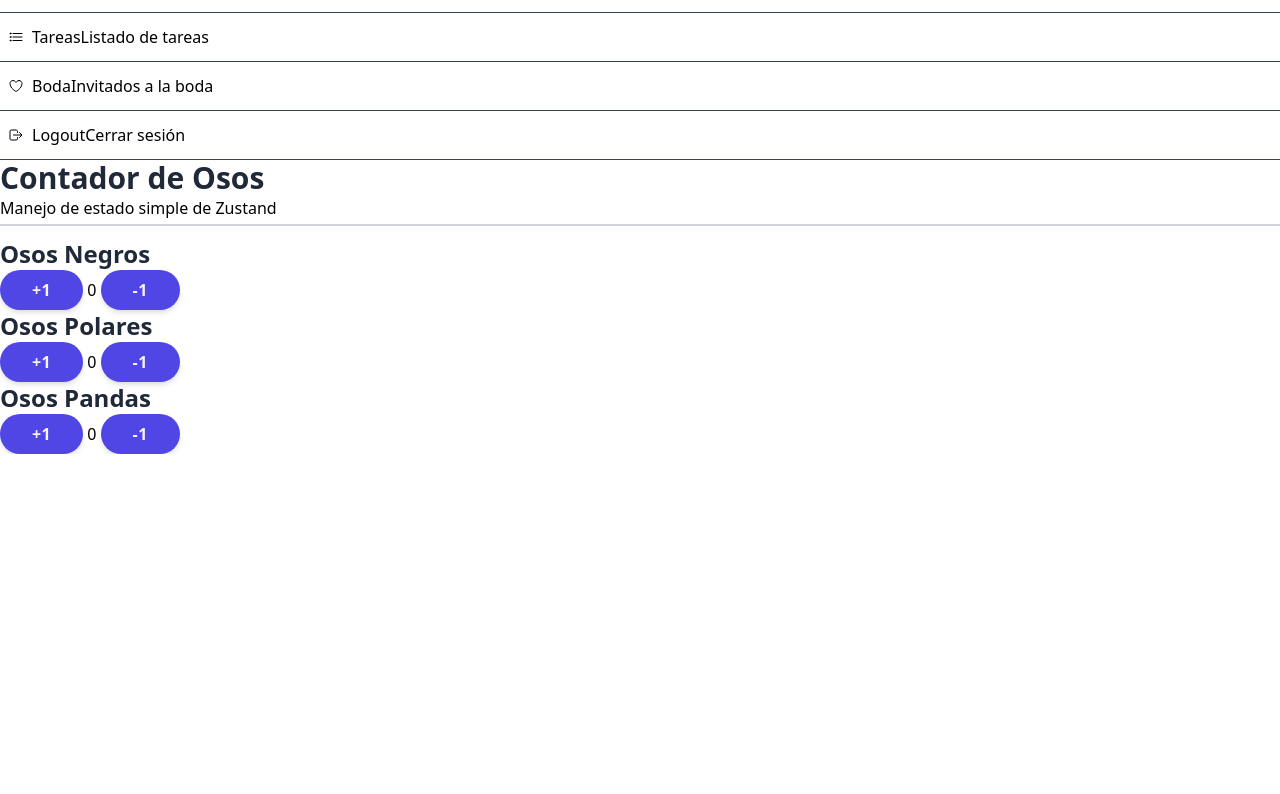
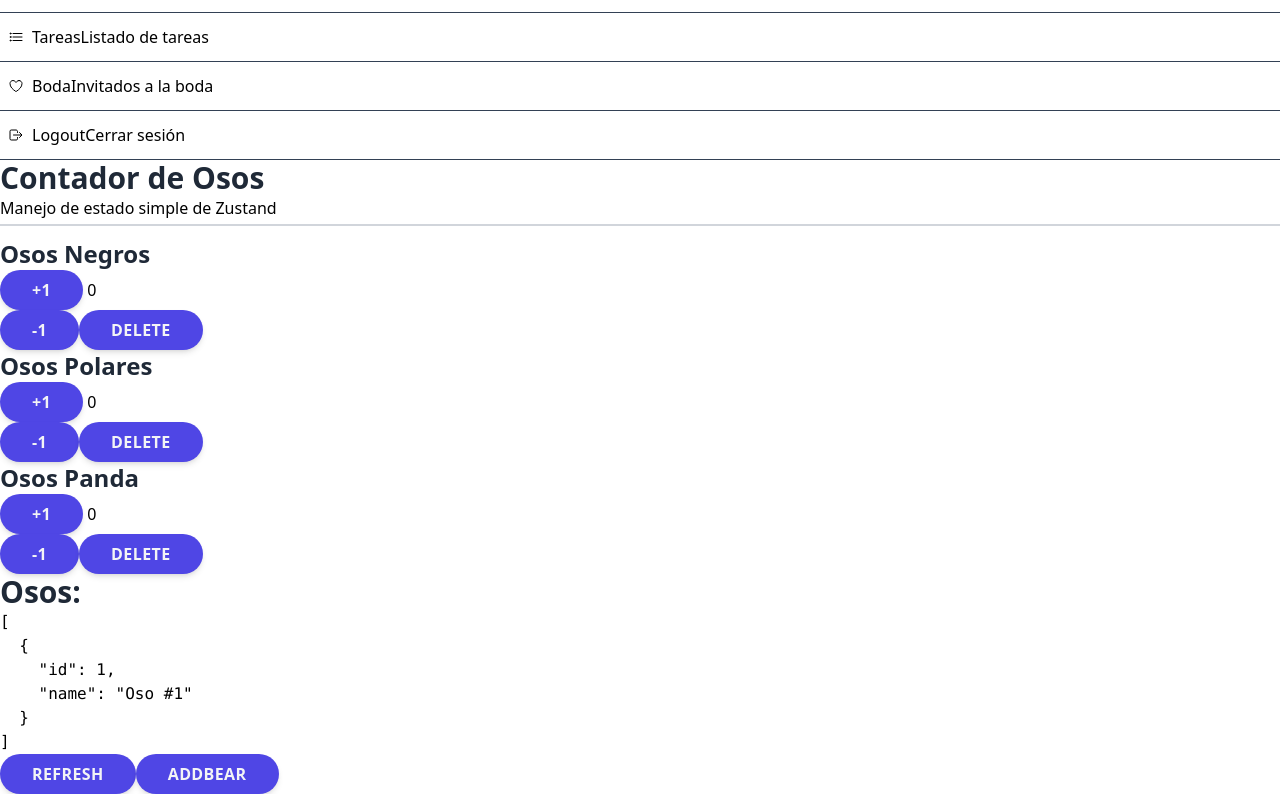
Before and after one commit to NicolasPozzer/zustand-dashboard-login, a React (Vite) app: page /dashboard/bears in a window 1280 px wide. Shown: the part 542-1336 px from the top of the page. Before the commit the page ends 996 px from the top, so only its background shows below. Built offline with nearby package versions, Linux system fonts and the light colour scheme.

Commit message:
add: store

```diff
--- a/package.json
+++ b/package.json
@@ -14,7 +14,8 @@
     "react": "^18.2.0",
     "react-dom": "^18.2.0",
     "react-icons": "^4.11.0",
-    "react-router-dom": "^6.16.0"
+    "react-router-dom": "^6.16.0",
+    "zustand": "^4.5.4"
   },
   "devDependencies": {
     "@types/react": "^18.2.15",
--- a/src/pages/01-basic/BearPage.tsx
+++ b/src/pages/01-basic/BearPage.tsx
@@ -1,6 +1,11 @@
+import { useShallow } from 'zustand/react/shallow';
 import { WhiteCard } from '../../components';
+import { useBearState } from '../../stores/bears/bears.store';
 
 export const BearPage = () => {
+
+
+
   return (
     <>
       <h1>Contador de Osos</h1>
@@ -9,45 +14,143 @@ export const BearPage = () => {
 
       <div className="grid grid-cols-1 md:grid-cols-2 lg:grid-cols-3 gap-2">
 
-        <WhiteCard centered>
-          <h2>Osos Negros</h2>
+        <BlackBears />
 
-          <div className="flex flex-col md:flex-row">
-            <button> +1</button>
-            <span className="text-3xl mx-2 lg:mx-10"> 0 </span>
-            <button>-1</button>
-          </div>
+        <PolarBears/>
 
-        </WhiteCard>
+        <PandaBears/>
 
-        <WhiteCard centered>
-          <h2>Osos Polares</h2>
-
-          <div className="flex flex-col md:flex-row">
-            <button> +1</button>
-            <span className="text-3xl mx-2 lg:mx-10"> 0 </span>
-            <button>-1</button>
-
-          </div>
-
-        </WhiteCard>
-
-        <WhiteCard centered>
-          <h2>Osos Pandas</h2>
-
-          <div className="flex flex-col md:flex-row">
-            <button> +1</button>
-            <span className="text-3xl mx-2 lg:mx-10"> 0 </span>
-            <button>-1</button>
-          </div>
-
-        </WhiteCard>
-
-
-
+        <ActualizarSiHayNuevos/>
 
       </div>
 
     </>
   );
 };
+
+
+
+export const BlackBears = () => {
+
+  const blackBears = useBearState(state => state.blackBear)
+  const increment = useBearState(state => state.incrementBlack)
+  const deleteBears = useBearState(state => state.deleteBlackBears)
+
+  return (
+    <WhiteCard centered>
+          <h2>Osos Negros</h2>
+
+          <div className="flex flex-col md:flex-row">
+            <button
+              onClick={() => increment(+1)}
+            > +1</button>
+
+            <span className="text-3xl mx-2 lg:mx-10"> {blackBears} </span>
+            <div className='row-auto'>
+            <button
+              onClick={() => increment(-1)}
+            >-1</button>
+            <button onClick={deleteBears}>Delete</button>
+            </div>
+          </div>
+
+        </WhiteCard>
+  )
+}
+
+
+export const PolarBears = () => {
+  const PolarBears = useBearState(state => state.polarBear)
+  const increment = useBearState(state => state.incrementPolar)
+  const deleteBears = useBearState(state => state.deletePolarBears)
+
+  return (
+    <WhiteCard centered>
+          <h2>Osos Polares</h2>
+
+          <div className="flex flex-col md:flex-row">
+            <button
+              onClick={() => increment(+1)}
+            > +1</button>
+
+            <span className="text-3xl mx-2 lg:mx-10"> {PolarBears} </span>
+            <div className='row-auto'>
+            <button
+              onClick={() => increment(-1)}
+            >-1</button>
+            <button onClick={deleteBears}>Delete</button>
+            </div>
+          </div>
+    </WhiteCard>
+  )
+}
+
+
+export const PandaBears = () => {
+
+  const PandaBears = useBearState(state => state.pandaBear)
+  const increment = useBearState(state => state.incrementPanda)
+  const deleteBears = useBearState(state => state.deletePandaBears)
+
+  return (
+    <WhiteCard centered>
+          <h2>Osos Panda</h2>
+
+          <div className="flex flex-col md:flex-row">
+            <button
+              onClick={() => increment(+1)}
+            > +1</button>
+
+            <span className="text-3xl mx-2 lg:mx-10"> {PandaBears} </span>
+            <div className='row-auto'>
+            <button
+              onClick={() => increment(-1)}
+            >-1</button>
+            <button onClick={deleteBears}>Delete</button>
+            </div>
+          </div>
+    </WhiteCard>
+  )
+}
+
+export const ActualizarSiHayNuevos = () => {
+  const osos = useBearState(useShallow(state => state.osos))
+  const refreshOsos = useBearState(state => state.actualizarSiHayNuevos)
+
+
+
+
+
+
+
+
+
+
+
+  const addBear = useBearState(state => state.addBear)
+
+  const oso = JSON.stringify(osos, null, 2)
+
+
+  return (
+    <WhiteCard>
+      <h1>Osos:</h1>
+
+      <pre>
+        {oso}
+      </pre>
+
+      <button
+        onClick={refreshOsos}
+      >
+        refresh
+      </button>
+
+      <button
+        onClick={addBear}
+      >
+        addBear
+      </button>
+    </WhiteCard>
+  )
+}
--- /dev/null
+++ b/src/stores/bears/bears.store.ts
@@ -0,0 +1,88 @@
+import { create } from "zustand"
+
+interface Osos {
+    id: number
+    name: string
+}
+
+type BearState = {
+    blackBear: number
+    polarBear: number
+    pandaBear: number
+
+    osos: Osos[]
+
+    incrementBlack: (numero: number) => void
+    incrementPolar: (numero: number) => void
+    incrementPanda: (numero: number) => void
+    deleteBlackBears: () => void
+    deletePolarBears: () => void
+    deletePandaBears: () => void
+
+    actualizarSiHayNuevos: () => void
+    addBear: () => void
+}
+
+export const useBearState = create<BearState>((set) => ({
+    blackBear: 0,
+    polarBear: 0,
+    pandaBear: 0,
+
+
+    osos: [{id: 1, name: 'Oso #1'}],
+
+    incrementBlack: (numero: number) => {
+        set((state) => {
+            const newState = state.blackBear + numero
+            return {blackBear: newState}
+        })
+    },
+    incrementPolar: (numero: number) => {
+        set((state) => {
+            const newState = state.polarBear + numero
+            return {polarBear: newState}
+        })
+    },
+    incrementPanda: (numero: number) => {
+        set((state) => {
+            const newState = state.pandaBear + numero
+            return {pandaBear: newState}
+        })
+    },
+
+    deleteBlackBears: () => {
+        set((state) => {
+            state.blackBear = 0
+            state.osos = []
+            return {blackBear: state.blackBear,}
+        })
+    },
+    deletePolarBears: () => {
+        set((state) => {
+            state.polarBear = 0
+            return {polarBear: state.polarBear}
+        })
+    },
+    deletePandaBears: () => {
+        set((state) => {
+            state.pandaBear = 0
+            return {pandaBear: state.pandaBear}
+        })
+    },
+
+    actualizarSiHayNuevos: () => {
+        set((state) => {
+            const newState = [...state.osos]
+            return {osos: newState}
+        })
+    },
+
+    addBear: () => {
+        set((state) => {
+            const os: Osos = {id: state.osos.length + 1,
+                                name: `Oso #${state.osos.length + 1}`}
+            const newState = [...state.osos, os]
+            return { osos: newState}
+        })
+    }
+}))
```
Also changed, not shown: 2 other files (tests, documents, lock files or other folders).
